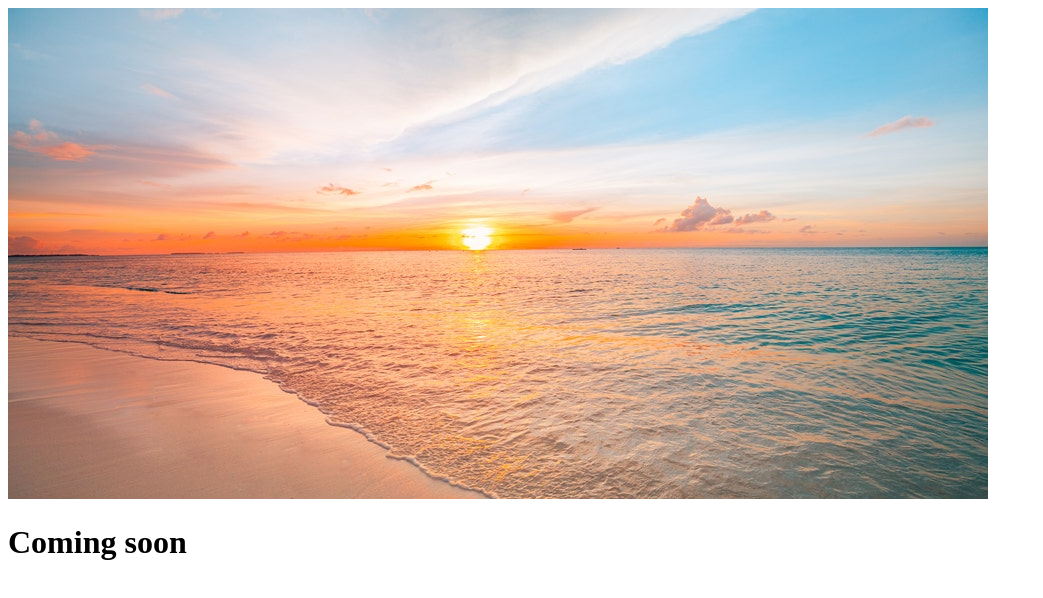
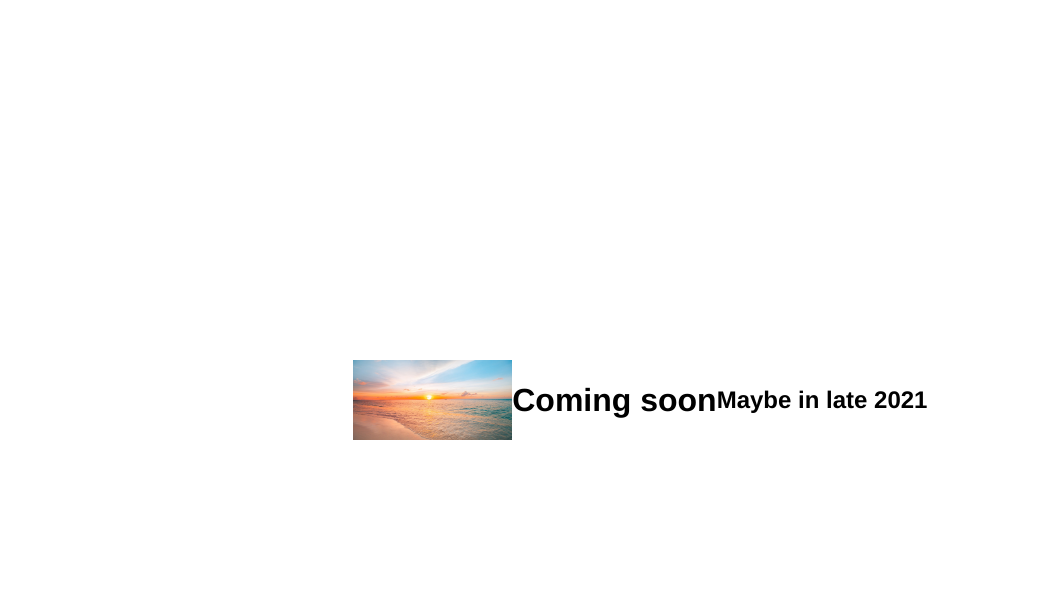
Before and after one commit to smaizu93/Git-101, a plain HTML site: page index.html in a window 1280 px wide. Shown: the whole page, without its empty margins (0-1043 px from the left). Drawn offline with Linux system fonts and the light colour scheme.

Commit message:
"Adds approximate date of launch"

```diff
--- a/index.html
+++ b/index.html
@@ -1,9 +1,14 @@
 <!DOCTYPE html>
     <html>
-        <head></head>
+        <head>
+            <link rel="stylesheet" href='style.css'>
+        </head>
         <body>
-            <img src="sunset.jpg" alt="">
-            <h1>Coming soon</h1>
+            <div id="container">
+                <img id="logo" src="sunset.jpg" alt="">
+                <h1>Coming soon</h1>
+                <h2> Maybe in late 2021</h2>
+            </div>
         </body>
 
 
--- /dev/null
+++ b/style.css
@@ -0,0 +1,15 @@
+body {
+   margin:0;
+   font-family: Helvetica;
+}
+#logo {
+   height: 80px;
+   width: 80 px
+}
+#container{
+    display: flex;
+    align-items: center;
+    justify-content: center;
+    height: 100vh;
+    flex-direction: columns
+}
```
